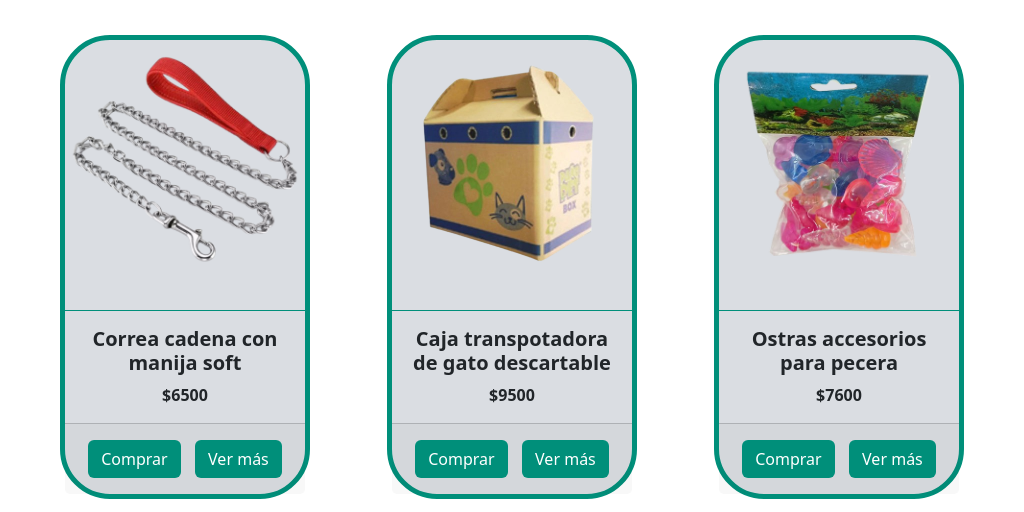
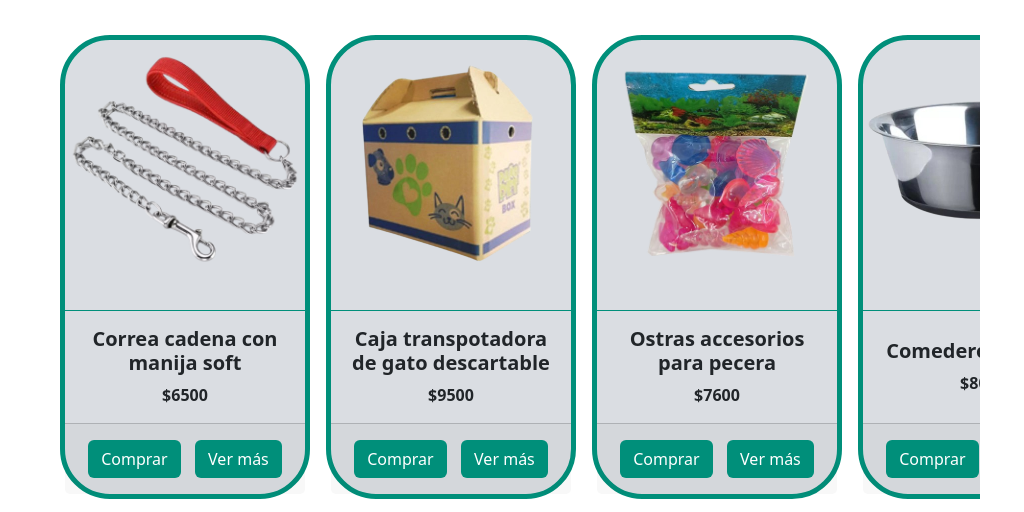
Before and after one commit to Agustina1803/pawTopiaRolling, a plain HTML site: page index.html in a window 1024 px wide. Shown: the part 660-1172 px from the top of the page. Drawn offline with nearby package versions, Linux system fonts and the light colour scheme.

Commit message:
acomode el scroll de las grillas para dispositivos ipad pro

```diff
--- a/css/style.css
+++ b/css/style.css
@@ -425,14 +425,18 @@ textarea{
   width: 200px;
 }
 
-  .card-scroll {
-    flex-wrap: wrap;
-    overflow-x: hidden;
-    justify-content: space-between;
+.card-scroll {
+  display: flex;
+  overflow-x: auto;
+  flex-wrap: nowrap;
+  gap: 16px;
+  padding: 32px 16px;
+  scroll-snap-type: x mandatory;
+  scroll-behavior: smooth;
   }
 
 
-  .cardGrilla{
+.cardGrilla{
   width: 23%;
   margin: 0;
 }
```
